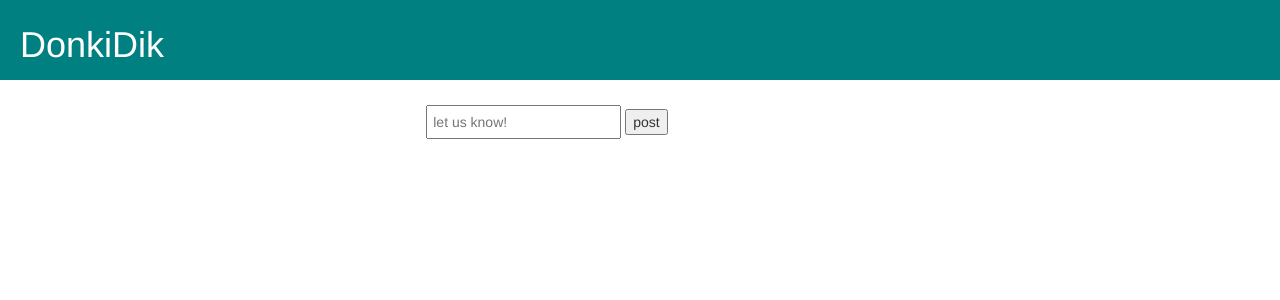
After one commit to gileez/donkidik_old, a Django app: template donkidik/templates/home.html in a window 1280 px wide. The commit adds this page. Shown: the top 300 px of the page. Run offline with Django 3.2, Linux system fonts and the light colour scheme; the template is opened without the code that fills it, so the values that code supplies are empty; some libraries are stand-ins or nearby versions.

Commit message:
a bunch of shit

```diff
--- /dev/null
+++ b/donkidik/templates/home.html
@@ -0,0 +1,103 @@
+{% extends "layout.html" %}
+
+{% block head %}
+	<style type="text/css">
+		#main input[type="text"], #main input[type="name"], #main input[type="password"]{margin:5px 0; padding: 5px;}
+
+		#main {display:block; position: absolute;width:100%;}
+		#main .add_post{padding: 20px 0; padding-bottom: 10px;}
+		#main .add_post .types{color: black; background:none;}
+		#main .add_post .types ul{list-style: none; padding:0; margin:0;}
+		#main .add_post .types ul li{display:inline; padding: 5px;}
+		#main .add_post .types ul li:hover{color:white; background: grey;}
+		#main .add_post .types .selected, #main .add_post .types .selected:hover{color:white; background: black;}
+		#main .add_post #post_state{color:red; font-size: 12px}
+		#main .post_list, #main .add_post{width:33%; min-width: 300px; position:relative; left: 33.3%;}
+		#main .post_list .post{border: solid 1px; font-size: 16px; margin-top:10px;}
+		#main .post_list .post .Report{background: teal; color:white;}
+		#main .post_list .post .General{background: orange; color:white;}
+		#main .post_list .post .text{margin: 5px;}
+		#main .post_list .post a{color: white;}
+		#main .post_list .post a:hover{color: teal; background: white;}
+
+	</style>
+
+	<script type="text/javascript">
+		$(document).ready(function(){
+			//get all posts
+			var selected_id = 1;
+			function refresh_posts(){
+				$.post("api/posts/all/", function(res){
+					var $post_list = $(".post_list"),
+						pl_html = '';
+					for (var i=res.data.length-1; i>-1; i--){
+						pl_html+="<div class=\"post\"><div class=\"" + res.data[i].post_type + "\">" + res.data[i].post_type +" by <a href=\"api/posts/" + res.data[i].id + "/\">"+ res.data[i].author + "</a></div><div class=\"text\">" + res.data[i].text + "</div></div>"
+					}
+					$post_list.html(pl_html);
+				});//end $.post
+			}
+			//get all post types
+			$.post("api/post/types/",function(res){
+				var $post_types = $(".types ul"),
+					ptypes = '';
+				for (var i=0; i<res.data.length ; i++){
+					ptypes+="<li id=\""+ res.data[i].id + "\">"+ res.data[i].name + "</li>";
+				}
+				$post_types.html(ptypes);
+				$(".types ul li").removeClass("selected");
+				$(".types ul li").first().addClass("selected");
+
+			});//end $.post
+
+			//listen to changes on selected post type
+			$(document).on('click','.types ul li',function(){
+				console.log("click");
+				$(".types ul li").removeClass("selected");
+				$(this).addClass("selected");
+				selected_id = $(this).attr("id");
+			});
+
+			$("#submit_post").click(function(){
+
+				data={	'text': $("#post_text").val(),
+						'post_type':selected_id
+						}
+				$.post("api/post/add/", data, function(res){
+					if (res.status == 'OK'){
+						$("#post_text").val('');
+						$("#post_state").empty();
+					}
+					else{
+						//add error
+						if (res.error){
+							$("#post_state").html(res.error);
+						}
+						else{
+							$("#post_state").html("unknown error when attempting to post");
+						}
+					}
+				});//end $.post
+				refresh_posts();
+			});// end submit_post click
+
+			refresh_posts();
+		});//end documentready
+
+	</script>
+{% endblock %}
+{% block body %}
+	<div id="main">
+		<div class="add_post">
+			<div class="types">
+			<ul></ul>
+			</div>
+			<div class="post_content">
+			<input type="text" id="post_text" placeholder="let us know!" />
+			<input type="button" id="submit_post" value="post"/>
+			<div id="post_state"></div>
+			</div>
+		</div>
+		<div class="post_list">
+		</div>
+	</div>
+{% endblock %}
--- a/donkidik/templates/layout.html
+++ b/donkidik/templates/layout.html
@@ -1,13 +1,27 @@
 <!doctype html>
 <title>DonkiDik</title>
+<script type="text/javascript" src="http://code.jquery.com/jquery-1.11.3.min.js"></script>
+<link rel="stylesheet" href="/static/css/bootstrap.css">
+<style type="text/css">
+		.page .top{ display:block; color: white; background: teal; padding: 5px 20px;}
+		.page .top ul{list-style-type: none; padding: 0; margin: 0;}
+		.page .top ul li {display: inline; padding: 2px;}
+		.page .top ul li a{color: white;}
+		.page .top ul li a:hover{ color:teal; background:white;}
+
+	</style>
 {% block head %}
 {% endblock %}
-<div class=page>
- 	<h1>DonkiDik</h1>
- 	{% if user.is_authenticated %}
- 		<p>{{ user.username }} is logged in
- 	{% else %}
- 		<p>Please login
- 	{% endif %}
+<div class="page">
+	<div class="top">
+ 		<h1>DonkiDik</h1>
+ 			<div class="menu"><ul>
+ 		 	{% if user.is_authenticated %}
+ 				<li>Welcome {{ user.first_name }}</li>|
+ 				<li><a href="api/logout">Logout</a></li>
+ 			{% endif %}
+ 			</ul>
+ 			</div>
+ 	</div>
   	{% block body %}{% endblock %}
 </div>
--- a/donkidik/urls.py
+++ b/donkidik/urls.py
@@ -18,14 +18,18 @@ from django.conf.urls import url
 from django.contrib import admin
 
 urlpatterns = [
+    # ===== ADMIN ======
     url(r'^admin/', admin.site.urls),
+    # ===== VIEWS ======
     url(r'^$', views.home),
     url(r'^login/$', views.index),
     url(r'^posts/$', views.posts),
+    # ===== API ========
     url(r'^api/signup/$', api.signup),
     url(r'^api/login/$', api.login_req),
     url(r'^api/logout/$', api.logout_req),
-    url(r'^gal/1/$', views.gal1),
-    url(r'^gal/2/$', views.gal2),
-    url(r'^gal/3/$', views.gal3)
+    url(r'api/post/add/$', api.create_post),
+    url(r'api/posts/(?P<uid>[0-9]+)/$', api.user_posts),
+    url(r'api/posts/all/$', api.get_posts),
+    url(r'api/post/types/$', api.get_post_types),
 ]
--- a/requirements.txt
+++ b/requirements.txt
@@ -1,2 +1,3 @@
 Django==1.9.7
+django-annoying==0.9.0
 MySQL-python==1.2.5
```
Also changed, not shown: donkidik/admin.py (added, +11 -0 lines), donkidik/api.py (+92 -4 lines), donkidik/models.py (+13 -2 lines), donkidik/settings.py (+29 -1 lines), donkidik/templates/index.html (+7 -13 lines), donkidik/views.py (+9 -1 lines), donkidik/migrations/0002_auto_20160712_2024.py (added), 1 other file.
